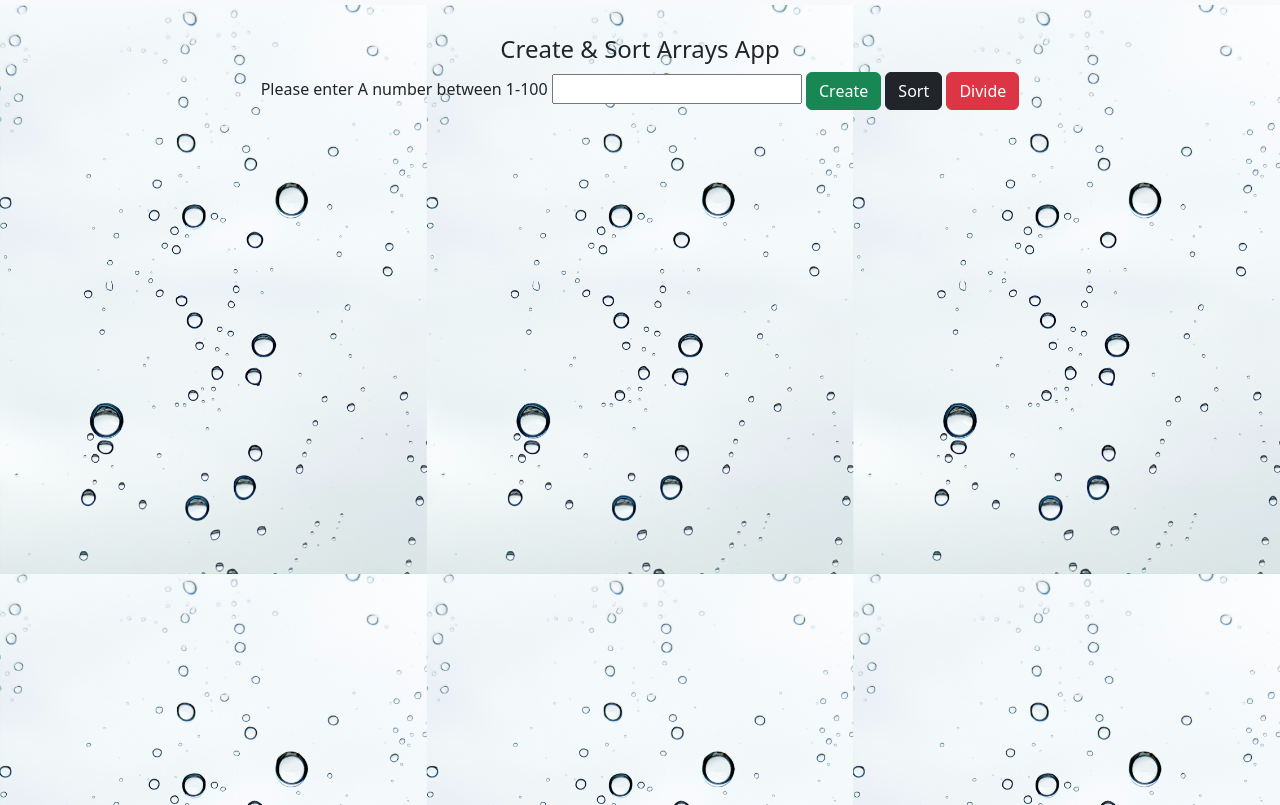
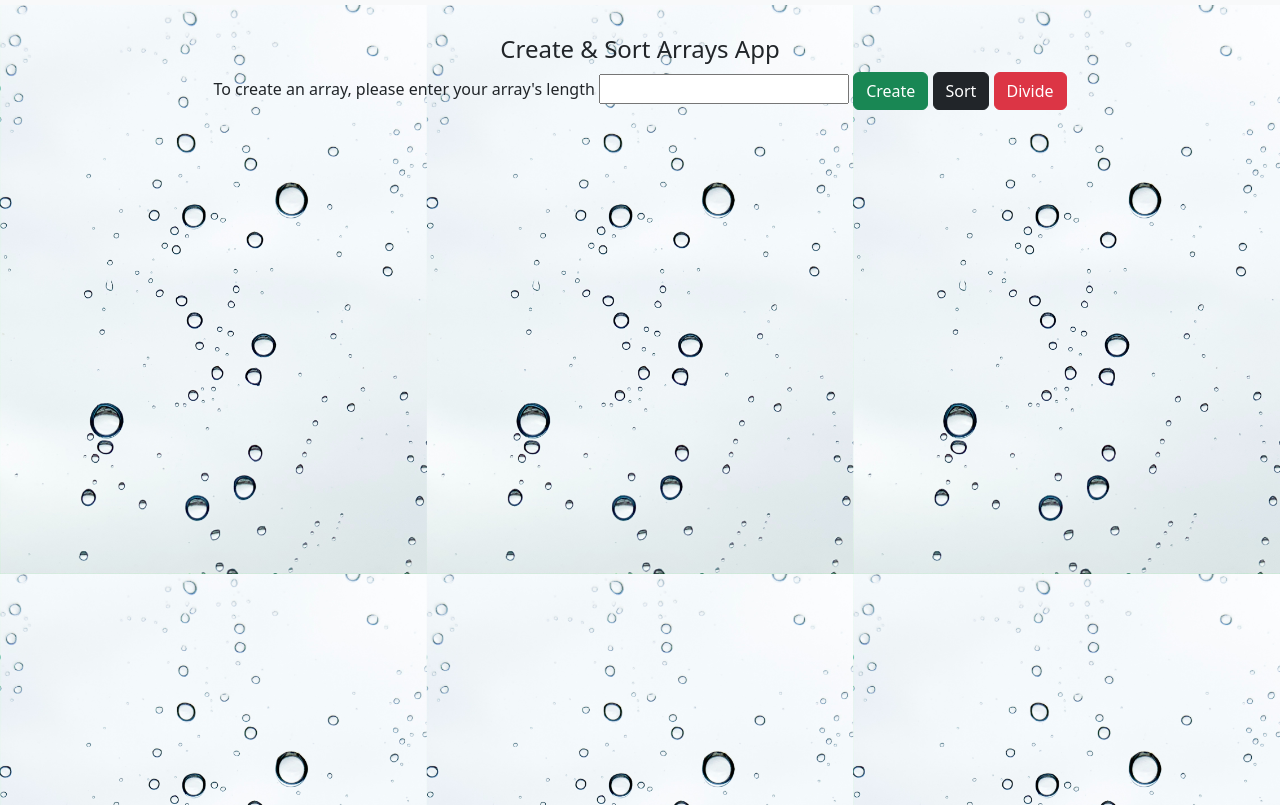
Before and after one commit to naveshifroni/TS-Project, a plain HTML site: page targil3.html in a window 1280 px wide. Shown: the part 51-856 px from the top of the page. Drawn offline with nearby package versions, Linux system fonts and the light colour scheme.

Commit message:
tikun katan

```diff
--- a/targil3.html
+++ b/targil3.html
@@ -59,7 +59,7 @@
   <div class="container d-flex divcenter">
 <form id="form">
   <h4>Create & Sort Arrays App</h4>
-<label for=""> Please enter A number between 1-100 </label>
+<label for=""> To create an array, please enter your array's length </label>
 <input type="number" id="input">
 <div class="btn btn-success" id="send-btn"> Create </div>
 
```
